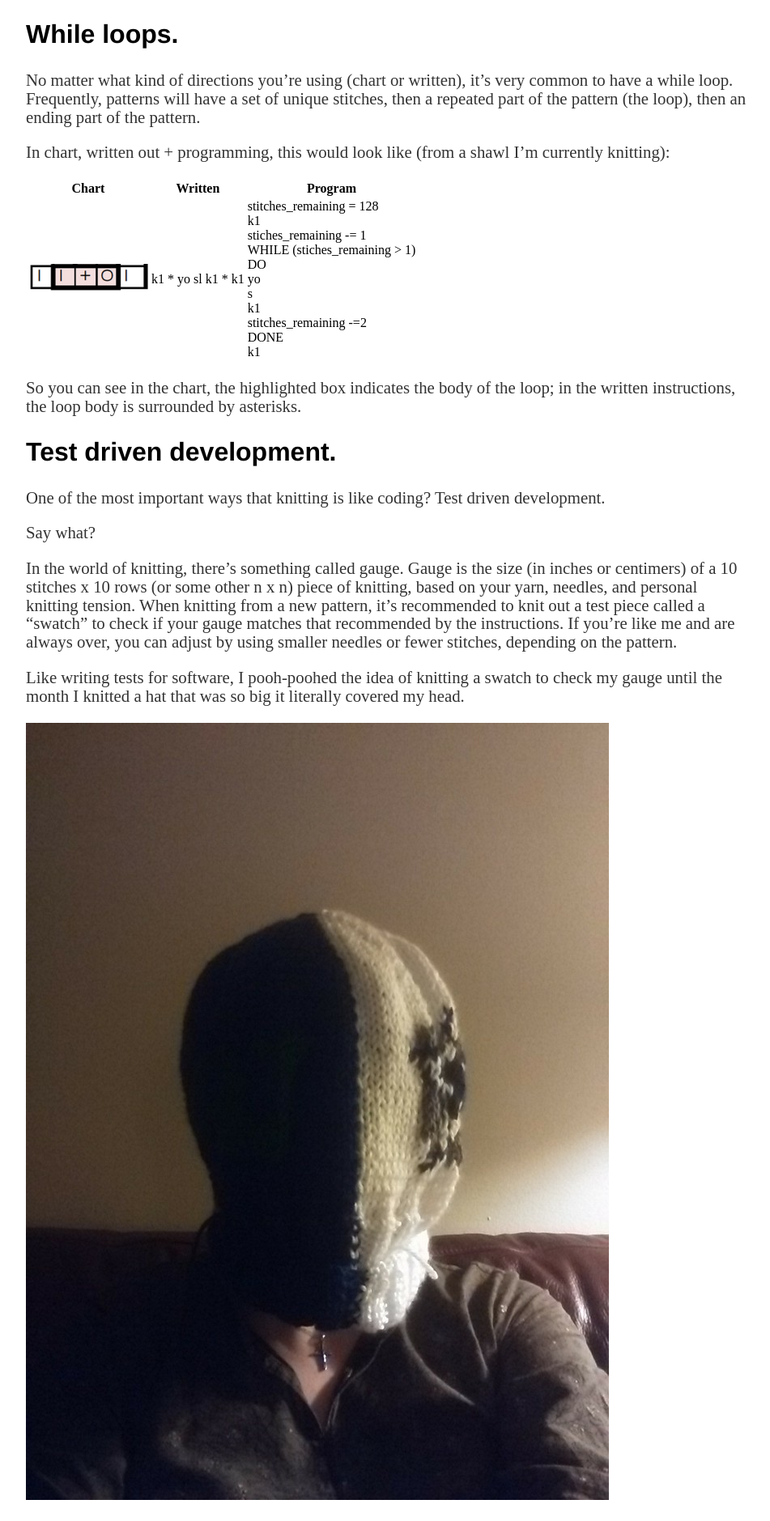
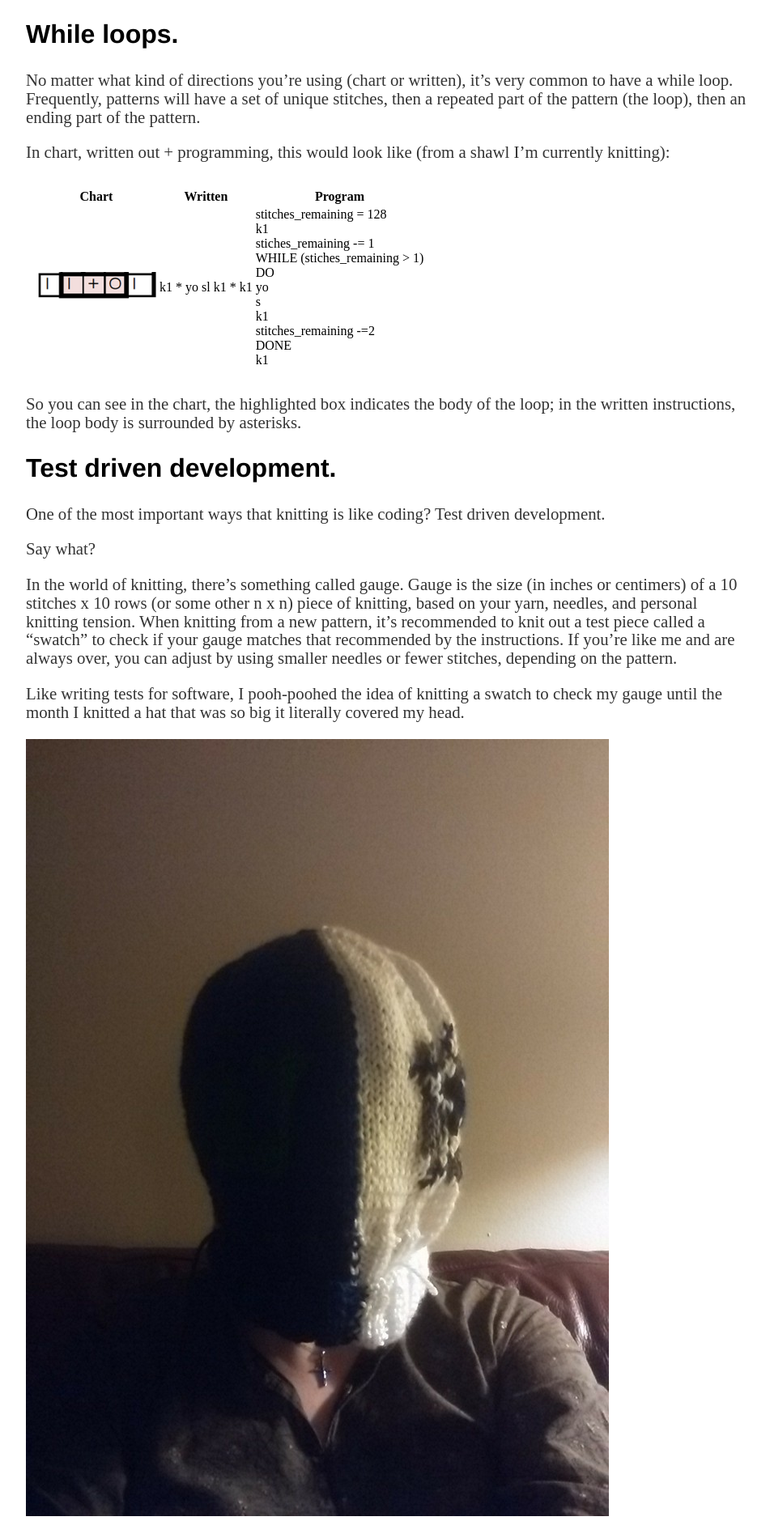
Before and after one commit to ChristinaLK/blog, a Jekyll site: the page built from _posts/2017-02-06-knitting-programming.md, in a window 1280 px wide. Shown: the part 1884-3763 px from the top of the page at 81% size, without its empty margins (160-1111 px from the left). Built offline with Jekyll 4.4.1, drawn with Linux system fonts in a browser that asks for light colours.

Commit message:
using style instead

```diff
--- a/_posts/2017-02-06-knitting-programming.md
+++ b/_posts/2017-02-06-knitting-programming.md
@@ -98,7 +98,7 @@ then a repeated part of the pattern (the loop), then an ending part of the patte
 In chart, written out + programming, this would look like (from a shawl I'm currently
 knitting):
 
-<table padding=10>
+<table style="padding: 10px;">
 <tr>
 <th>Chart</th>
 <th>Written</th>
```
